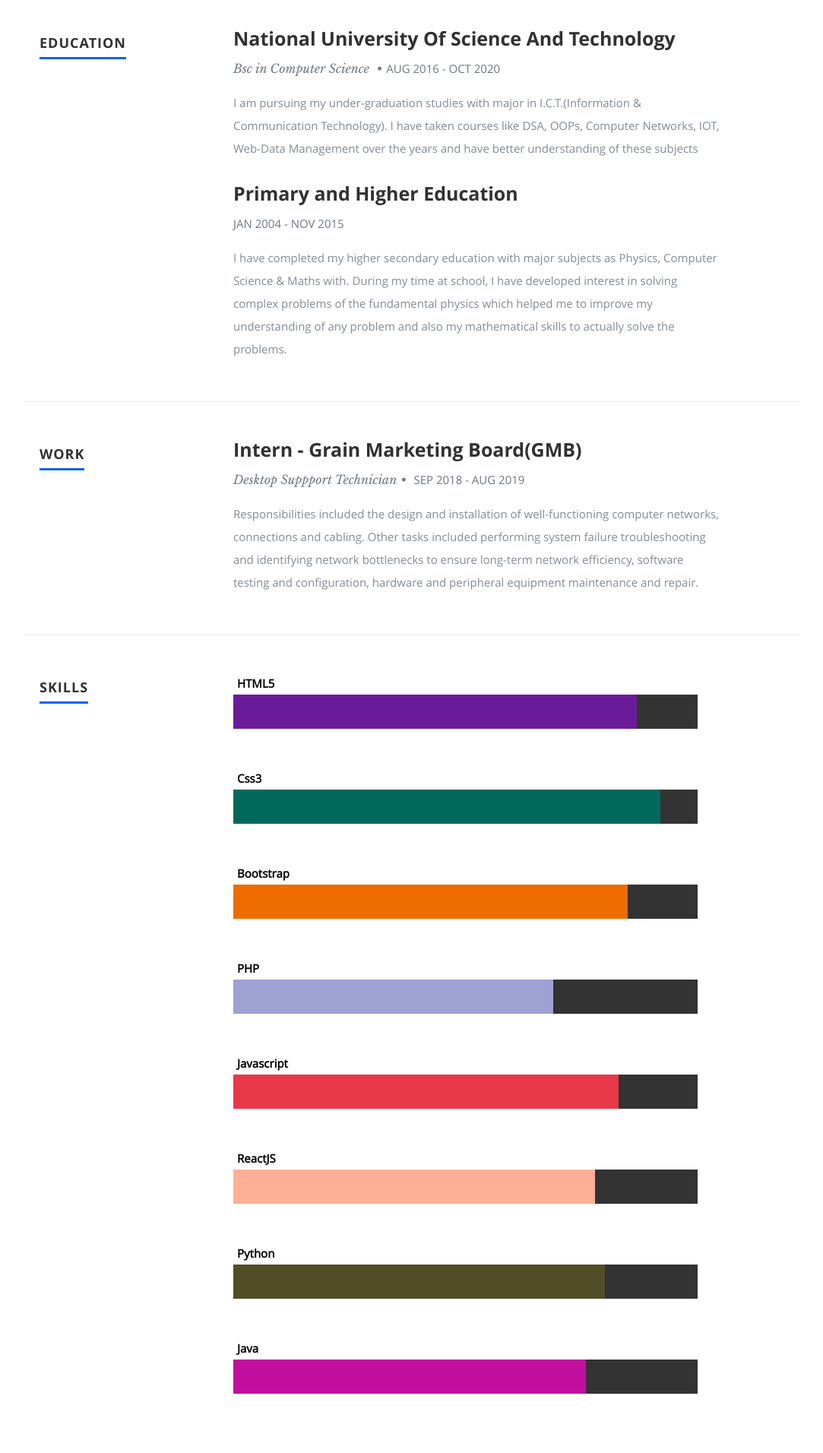
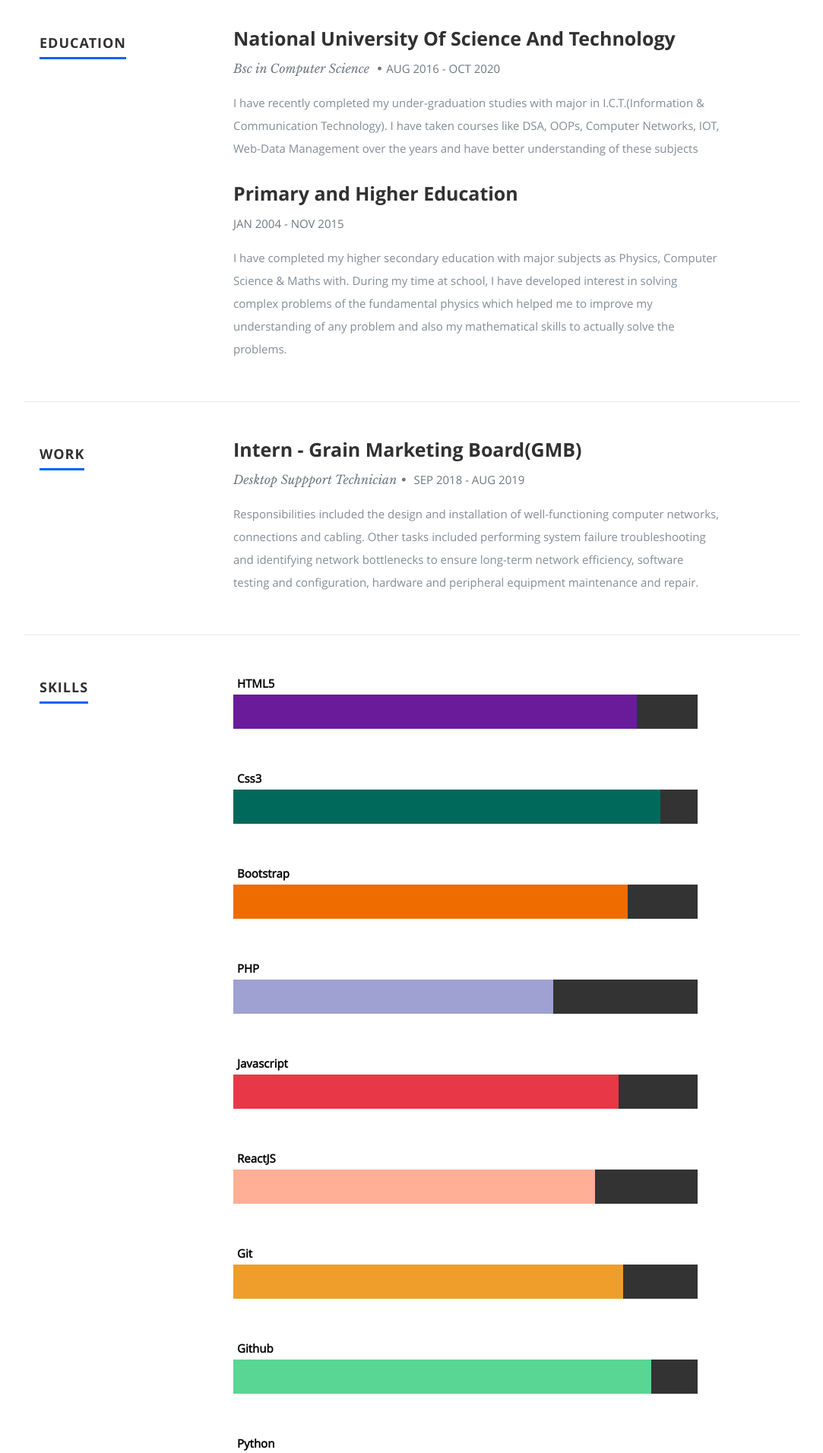
Before and after one commit to tadiwaIV/Portfolio, a React (Create React App) app: page / in a window 1280 px wide. Shown: the part 1400-3312 px from the top of the page at 76% size, without its empty margins (98-1181 px from the left). Built offline with nearby package versions, Linux system fonts and the light colour scheme.

Commit message:
Update default.css and Resume.js

```diff
--- a/public/css/default.css
+++ b/public/css/default.css
@@ -593,10 +593,15 @@ input[type="checkbox"] { display: inline; }
 /* default
 --------------------------------------------------------------- */
 .row {
-   width: 96%;
+   width: 100%;
    max-width: 1020px;
    margin: 0 auto;
 }
+
+.row .col-sm-4 {
+   width: 33%;
+}
+
 /* fixed width for IE8 */
 .ie .row { width: 1000px ; }
 
--- a/src/Components/Resume.js
+++ b/src/Components/Resume.js
@@ -9,6 +9,8 @@ const testData = [
       { bgcolor: "#9fa1d2", completed: 69, programmingLanguage: "PHP" },
       { bgcolor: "#e83847", completed: 83, programmingLanguage: "Javascript" },
       { bgcolor: "#feaf95", completed: 78, programmingLanguage: "ReactJS" },
+      { bgcolor: "#ef9e2b", completed: 84, programmingLanguage: "Git" },
+      { bgcolor: "#59d694", completed: 90, programmingLanguage: "Github" },
       { bgcolor: "#514d26", completed: 80, programmingLanguage: "Python" },
       { bgcolor: "#c20fa0", completed: 76, programmingLanguage: "Java" },
     ];
@@ -36,7 +38,7 @@ class Resume extends Component {
                     Bsc in Computer Science <span>&bull;</span>
                     <em className="date">AUG 2016 - OCT 2020</em>
                   </p>
-                  <p>I am pursuing my under-graduation studies with major in I.C.T.(Information & Communication Technology). I have
+                  <p>I have recently completed my under-graduation studies with major in I.C.T.(Information & Communication Technology). I have
                     taken courses like DSA, OOPs, Computer Networks, IOT, Web-Data Management over the years and have better
                     understanding of these subjects
                   </p>
```
